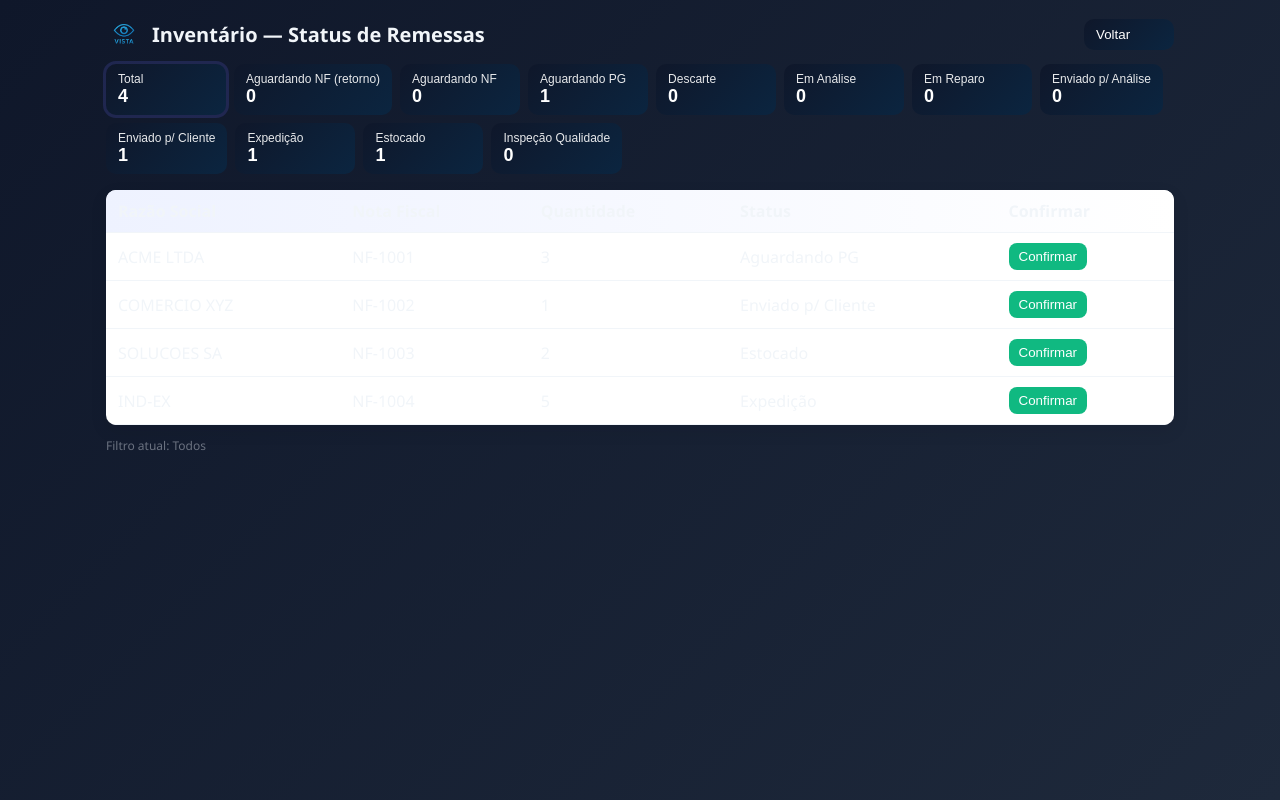
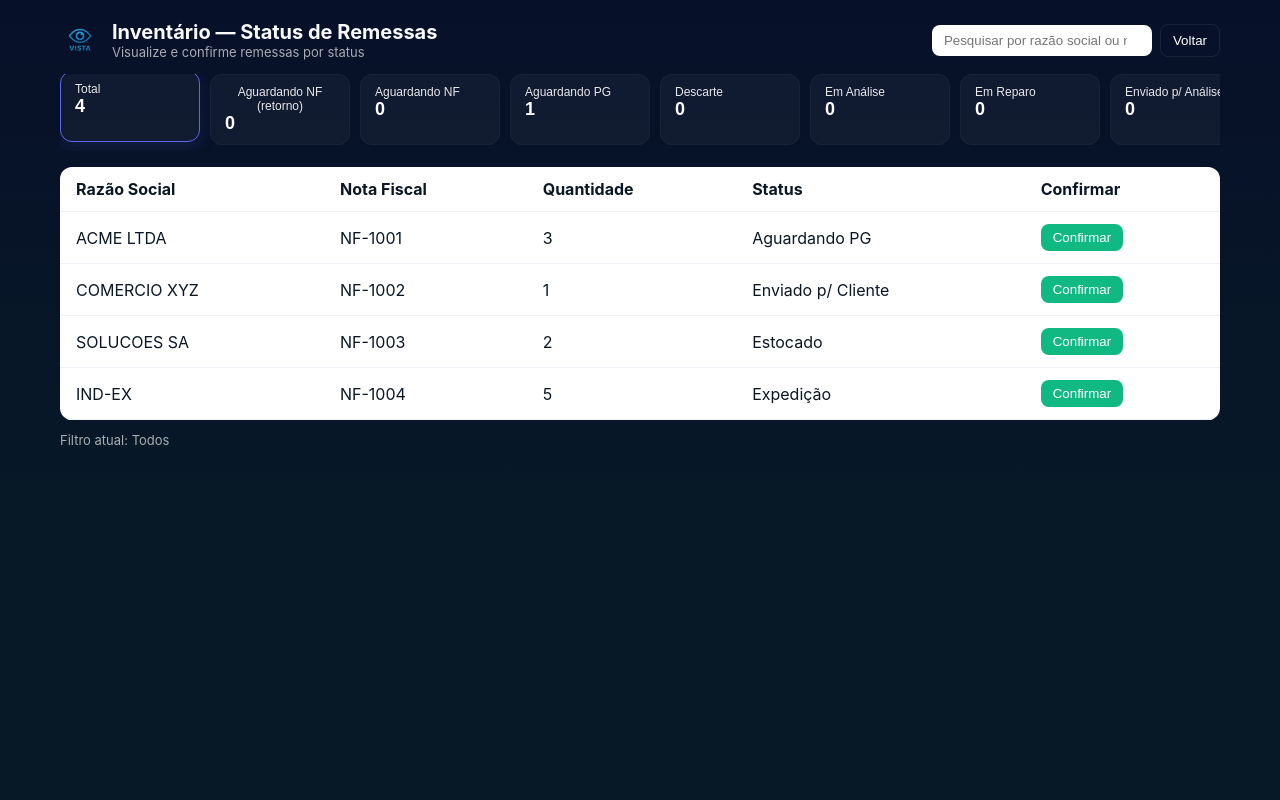
Before and after one commit to VitorOlegario-git/VISTA, a PHP site: page /KPI_2.0/FrontEnd/html/inventario.php in a window 1280 px wide. Run offline with PHP 8.4, Linux system fonts and the light colour scheme; the visitor is signed in with stand-in values (Sample User, id 1).

Commit message:
feat(inventario): improved frontend UI, loading, search and optimistic confirm; add minimal API list endpoint

```diff
--- a/KPI_2.0/FrontEnd/html/inventario.php
+++ b/KPI_2.0/FrontEnd/html/inventario.php
@@ -18,28 +18,46 @@
     <script src="https://code.jquery.com/jquery-3.6.0.min.js" defer></script>
     <style>
         /* Inventário — ajustes responsivos e visual moderno */
-        .inv-container{padding:16px;max-width:1100px;margin:0 auto}
-        .inv-header{display:flex;align-items:center;justify-content:space-between;gap:12px;margin-bottom:12px}
-        .inv-title{display:flex;align-items:center;gap:10px}
-        .inv-title h1{font-size:20px;margin:0}
-        .status-filters{display:flex;flex-wrap:wrap;gap:8px}
-        .status-btn{background:linear-gradient(135deg,#0f172a,#0b2540);color:#fff;padding:8px 12px;border-radius:10px;border:none;cursor:pointer;display:flex;flex-direction:column;align-items:flex-start;min-width:120px}
+        :root{--bg:#071029;--card:#071827;--muted:#9aa4b2;--accent:#6366f1;--success:#10b981}
+        body{background:linear-gradient(180deg,#071029 0%,#071827 60%);color:#e6eef8;font-family:Inter,Segoe UI,Arial,sans-serif}
+        .inv-container{padding:20px;max-width:1200px;margin:0 auto}
+        .inv-header{display:flex;align-items:center;justify-content:space-between;gap:12px;margin-bottom:14px}
+        .inv-title{display:flex;align-items:center;gap:12px}
+        .inv-logo{height:40px;border-radius:6px}
+        .inv-title h1{font-size:20px;margin:0;color:#f8fafc}
+        .inv-actions{display:flex;align-items:center;gap:8px}
+        #searchInput{padding:8px 12px;border-radius:8px;border:0;min-width:220px}
+        .btn-back{background:transparent;border:1px solid rgba(255,255,255,0.08);color:#fff;padding:8px 12px;border-radius:8px;cursor:pointer}
+
+        .status-filters{display:flex;flex-wrap:nowrap;gap:10px;overflow-x:auto;padding-bottom:6px}
+        .status-btn{background:rgba(255,255,255,0.04);color:#fff;padding:10px 14px;border-radius:12px;border:1px solid rgba(255,255,255,0.03);cursor:pointer;display:flex;flex-direction:column;align-items:flex-start;min-width:140px}
         .status-btn .label{font-size:12px;opacity:0.9}
         .status-btn .count{font-weight:700;font-size:18px}
-        .status-btn.active{outline:3px solid rgba(99,102,241,0.18)}
-        .table-wrapper{margin-top:16px;background:#fff;border-radius:10px;box-shadow:0 6px 18px rgba(2,6,23,0.08);overflow:hidden}
+        .status-btn.active{box-shadow:0 6px 18px rgba(99,102,241,0.14);border-color:var(--accent);transform:translateY(-3px)}
+
+        .table-wrapper{position:relative;margin-top:16px;background:linear-gradient(180deg,#ffffff 0%, #ffffff 0%);border-radius:12px;overflow:hidden;color:#0b1724}
         table.inv-table{width:100%;border-collapse:collapse}
-        table.inv-table thead{background:linear-gradient(90deg,#eef2ff,#ffffff)}
-        table.inv-table th, table.inv-table td{padding:10px 12px;text-align:left;border-bottom:1px solid #f1f5f9}
-        .confirm-btn{background:#10b981;color:#fff;border:none;padding:6px 10px;border-radius:8px;cursor:pointer}
-        .small-muted{font-size:12px;color:#6b7280}
+        table.inv-table thead{background:transparent}
+        table.inv-table th, table.inv-table td{padding:12px 16px;text-align:left;border-bottom:1px solid #eef2f6}
+        table.inv-table tbody tr:hover{background:#f8fafc}
+        .confirm-btn{background:var(--success);color:#fff;border:none;padding:6px 12px;border-radius:8px;cursor:pointer}
+        .confirm-btn[disabled]{opacity:0.7;cursor:not-allowed}
+        .small-muted{font-size:13px;color:rgba(255,255,255,0.65)}
+
+        .loading-overlay{position:absolute;inset:0;display:flex;align-items:center;justify-content:center;background:rgba(255,255,255,0.6);backdrop-filter:blur(2px)}
+        .spinner{width:36px;height:36px;border-radius:50%;border:4px solid rgba(0,0,0,0.06);border-top-color:var(--accent);animation:spin 1s linear infinite}
+        @keyframes spin{to{transform:rotate(360deg)}}
+
+        .empty-state{padding:20px;text-align:center;color:#475569}
 
         @media(max-width:720px){
-            .status-btn{min-width:48%;font-size:13px}
+            #searchInput{min-width:120px}
+            .status-filters{gap:8px}
+            .status-btn{min-width:46%}
             table.inv-table thead{display:none}
             table.inv-table, table.inv-table tbody, table.inv-table tr, table.inv-table td{display:block;width:100%}
             table.inv-table tr{margin-bottom:12px}
-            table.inv-table td{padding:8px;background:transparent;border-bottom:0}
+            table.inv-table td{padding:10px 12px;background:transparent;border-bottom:0}
             table.inv-table td:before{content:attr(data-label);font-weight:600;display:block;margin-bottom:6px}
         }
     </style>
@@ -48,11 +66,15 @@
 <div class="inv-container">
     <div class="inv-header">
         <div class="inv-title">
-            <img src="<?php echo asset('FrontEnd/CSS/imagens/VISTA.png'); ?>" alt="logo" style="height:36px">
-            <h1>Inventário — Status de Remessas</h1>
+            <img src="<?php echo asset('FrontEnd/CSS/imagens/VISTA.png'); ?>" alt="logo" class="inv-logo">
+            <div>
+                <h1>Inventário — Status de Remessas</h1>
+                <div class="small-muted">Visualize e confirme remessas por status</div>
+            </div>
         </div>
-        <div>
-            <button onclick="location.href='/router_public.php?url=dashboard'" class="status-btn" style="min-width:90px">Voltar</button>
+        <div class="inv-actions">
+            <input id="searchInput" type="search" placeholder="Pesquisar por razão social ou nota fiscal..." aria-label="Pesquisar" />
+            <button onclick="location.href='/router_public.php?url=dashboard'" class="btn-back">Voltar</button>
         </div>
     </div>
 
@@ -61,6 +83,7 @@
     </div>
 
     <div class="table-wrapper">
+        <div id="loadingOverlay" class="loading-overlay" aria-hidden="true"><div class="spinner"></div></div>
         <table class="inv-table" id="invTable">
             <thead>
                 <tr>
@@ -73,6 +96,7 @@
             </thead>
             <tbody></tbody>
         </table>
+        <div id="emptyState" class="empty-state" style="display:none">Nenhuma remessa encontrada para o filtro atual.</div>
     </div>
 
     <div style="margin-top:12px" class="small-muted">Filtro atual: <span id="currentFilter">Todos</span></div>
@@ -100,6 +124,8 @@
 
 let allItems = [];
 let activeFilter = null;
+let counts = {};
+let isLoading = false;
 
 function renderFilters(counts){
     const container = document.getElementById('statusFilters');
@@ -133,6 +159,9 @@
     const tbody = document.querySelector('#invTable tbody');
     tbody.innerHTML = '';
     const filtered = activeFilter? allItems.filter(i=>i.status===activeFilter) : allItems;
+    const empty = filtered.length === 0;
+    const emptyEl = document.getElementById('emptyState');
+    if(emptyEl) emptyEl.style.display = empty ? 'block' : 'none';
     filtered.forEach(row=>{
         const tr = document.createElement('tr');
         tr.innerHTML = `
@@ -149,6 +178,7 @@
 function escapeHtml(s){ return String(s).replace(/[&<>\\\"]/g, c=>({'&':'&amp;','<':'&lt;','>':'&gt;','"':'&quot;'}[c])); }
 
 async function loadData(){
+    isLoading = true; toggleLoading(true);
     try{
         const res = await fetch('/router_public.php?url=inventario-api&action=list');
         if(!res.ok) throw new Error('API não disponível');
@@ -161,7 +191,7 @@
             quantidade: r.quantidade || r.qtd || 1,
             status: r.status || ''
         }));
-        const counts = {};
+        counts = {};
         allItems.forEach(i=>counts[i.status] = (counts[i.status]||0)+1);
         renderFilters(counts);
         renderTable();
@@ -174,32 +204,73 @@
             {id:3,razao_social:'SOLUCOES SA',nota_fiscal:'NF-1003',quantidade:2,status:'estocado'},
             {id:4,razao_social:'IND-EX',nota_fiscal:'NF-1004',quantidade:5,status:'envio_expedicao'}
         ];
-        const counts = {};
+        counts = {};
         allItems.forEach(i=>counts[i.status] = (counts[i.status]||0)+1);
         renderFilters(counts);
         renderTable();
+    } finally {
+        isLoading = false; toggleLoading(false);
     }
 }
 
 async function confirmItem(resumoId, btn){
-    btn.disabled = true; btn.textContent='...';
+    const original = btn.innerHTML;
+    btn.disabled = true; btn.innerHTML = '<i class="fas fa-spinner fa-spin"></i>';
     try{
         const fd = new FormData(); fd.append('resumo_id', resumoId); fd.append('action','confirm');
         const res = await fetch('/router_public.php?url=inventario-api', {method:'POST', body:fd});
         const j = await res.json();
         if(j && j.success){
-            btn.textContent='OK';
+            btn.innerHTML = '<i class="fas fa-check"></i>';
             btn.style.background='#4ade80';
+            // optimistic update: remove item from list and update counts
+            const idx = allItems.findIndex(x => x.id === resumoId);
+            if(idx !== -1){
+                const st = allItems[idx].status;
+                allItems.splice(idx,1);
+                counts[st] = Math.max(0, (counts[st]||1) - 1);
+                renderFilters(counts);
+                renderTable();
+            }
         } else {
-            btn.textContent='Erro'; btn.style.background='#f43f5e';
+            btn.innerHTML = '<i class="fas fa-exclamation-triangle"></i>';
+            btn.style.background='#f43f5e';
         }
     }catch(e){
-        btn.textContent='Erro'; btn.style.background='#f43f5e';
+        btn.innerHTML = '<i class="fas fa-exclamation-triangle"></i>';
+        btn.style.background='#f43f5e';
     }
-    setTimeout(()=>{ btn.disabled=false; btn.textContent='Confirmar'; btn.style.background=''; },1500);
+    setTimeout(()=>{ btn.disabled=false; btn.innerHTML = original; btn.style.background=''; },1500);
 }
 
-document.addEventListener('DOMContentLoaded', ()=>{ loadData(); });
+function toggleLoading(show){
+    const overlay = document.getElementById('loadingOverlay');
+    if(!overlay) return;
+    overlay.style.display = show ? 'flex' : 'none';
+    overlay.setAttribute('aria-hidden', show ? 'false' : 'true');
+}
+
+document.addEventListener('DOMContentLoaded', ()=>{
+    const search = document.getElementById('searchInput');
+    if(search){
+        let timer = null;
+        search.addEventListener('input', (e)=>{
+            clearTimeout(timer);
+            timer = setTimeout(()=>{
+                const q = e.target.value.trim().toLowerCase();
+                if(q === ''){ renderFilters(counts); renderTable(); return; }
+                const filtered = allItems.filter(i=> (i.razao_social||'').toLowerCase().includes(q) || (i.nota_fiscal||'').toLowerCase().includes(q));
+                const tbody = document.querySelector('#invTable tbody'); tbody.innerHTML='';
+                filtered.forEach(row=>{
+                    const tr = document.createElement('tr');
+                    tr.innerHTML = `\n            <td data-label="Razão Social">${escapeHtml(row.razao_social||'—')}</td>\n            <td data-label="Nota Fiscal">${escapeHtml(row.nota_fiscal||'—')}</td>\n            <td data-label="Quantidade">${row.quantidade ?? row.qtd ?? '—'}</td>\n            <td data-label="Status">${STATUS_LABELS[row.status]||row.status}</td>\n            <td data-label="Confirmar"><button class="confirm-btn" onclick="confirmItem(${row.id || 0}, this)">Confirmar</button></td>\n        `;
+                    tbody.appendChild(tr);
+                });
+            }, 250);
+        });
+    }
+    loadData();
+});
 </script>
 
 </body>
```
